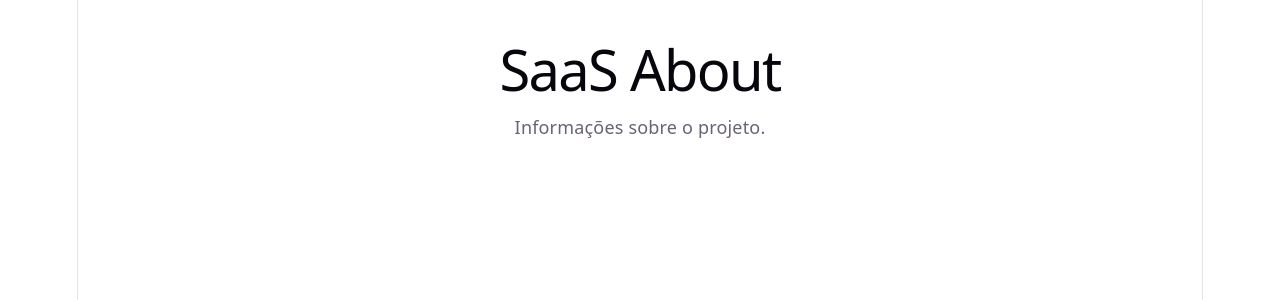
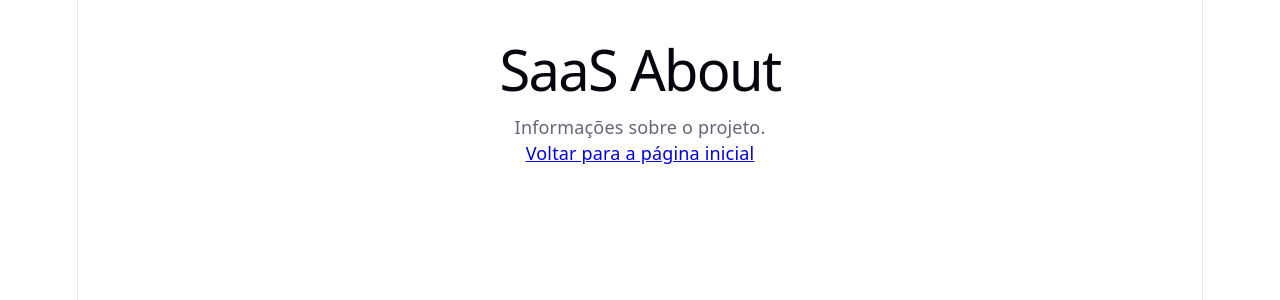
Before and after one commit to gabrielcavalcantedossantos1/SaaS, a React (Vite) app: page /about in a window 1280 px wide. Shown: the top 300 px of the page. Built offline with nearby package versions, Linux system fonts and the light colour scheme.

Commit message:
importaçao entre paginas

```diff
--- a/src/pages/AboutPage.tsx
+++ b/src/pages/AboutPage.tsx
@@ -1,3 +1,4 @@
+import { Link } from 'react-router-dom'
 import { useAppContext } from '../context/AppContext'
 
 export function AboutPage() {
@@ -7,6 +8,7 @@ export function AboutPage() {
     <div style={{ padding: 24 }}>
       <h1>{appName} About</h1>
       <p>Informações sobre o projeto.</p>
+      <Link to="/">Voltar para a página inicial</Link>
     </div>
   )
 }
--- a/src/pages/HomePage.tsx
+++ b/src/pages/HomePage.tsx
@@ -1,3 +1,4 @@
+import { Link } from 'react-router-dom'
 import { useAppContext } from '../context/AppContext'
 
 export function HomePage() {
@@ -7,6 +8,7 @@ export function HomePage() {
     <div style={{ padding: 24 }}>
       <h1>{appName} Home</h1>
       <p>Página inicial da aplicação.</p>
+      <Link to="/about">Ir para a página Sobre</Link>
     </div>
   )
 }
```
